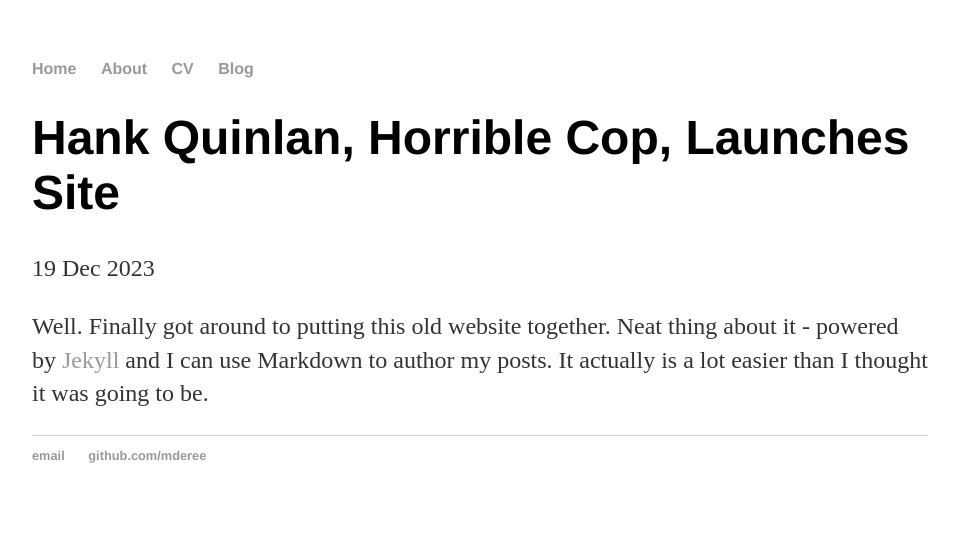
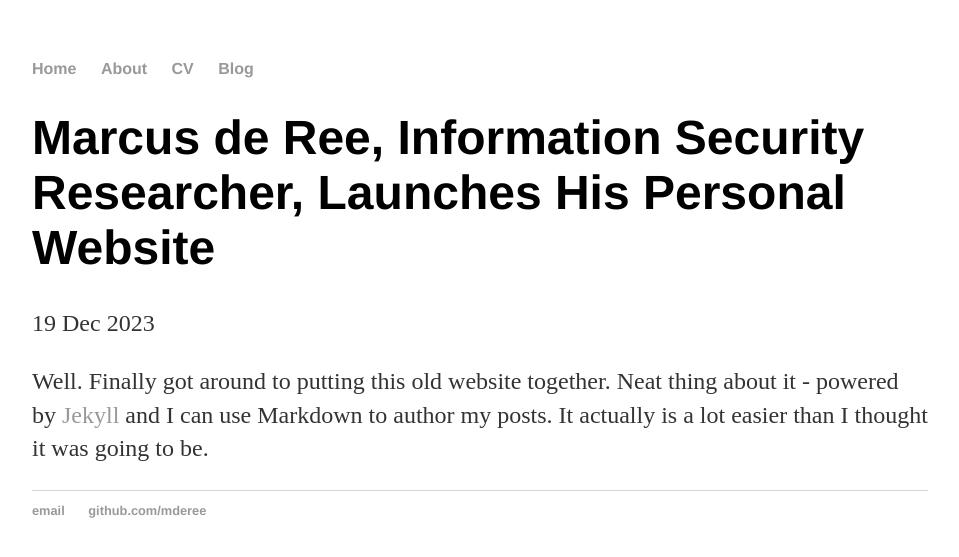
Before and after one commit to mderee/mderee-old.github.io, a Jekyll site: the page built from _posts/2023-12-19-site-launched.md, in a window 1280 px wide. Shown: the top 557 px of the page, without its empty margins (160-1119 px from the left). Built offline with Jekyll 4.4.1, drawn with Linux system fonts in a browser that asks for light colours.

Commit message:
Update 2023-12-19-site-launched.md

```diff
--- a/_posts/2023-12-19-site-launched.md
+++ b/_posts/2023-12-19-site-launched.md
@@ -1,6 +1,6 @@
 ---
 layout: post
-title: "Hank Quinlan, Horrible Cop, Launches Site"
+title: "Marcus de Ree, Information Security Researcher, Launches His Personal Website"
 date: 2023-12-19
 ---
 
```
